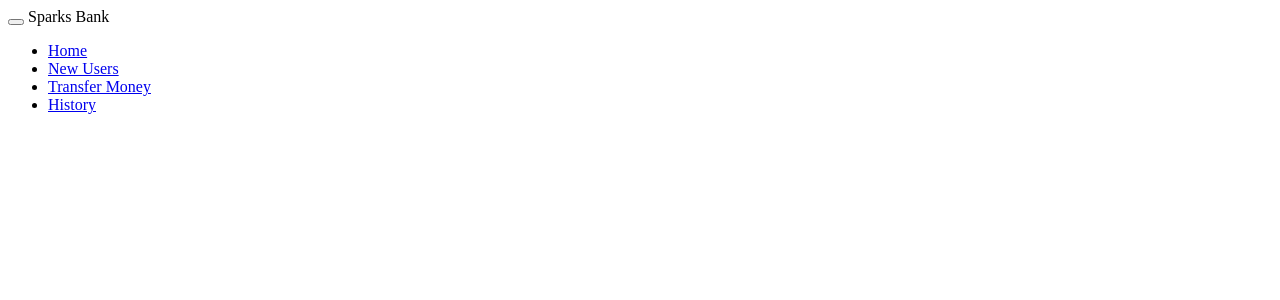
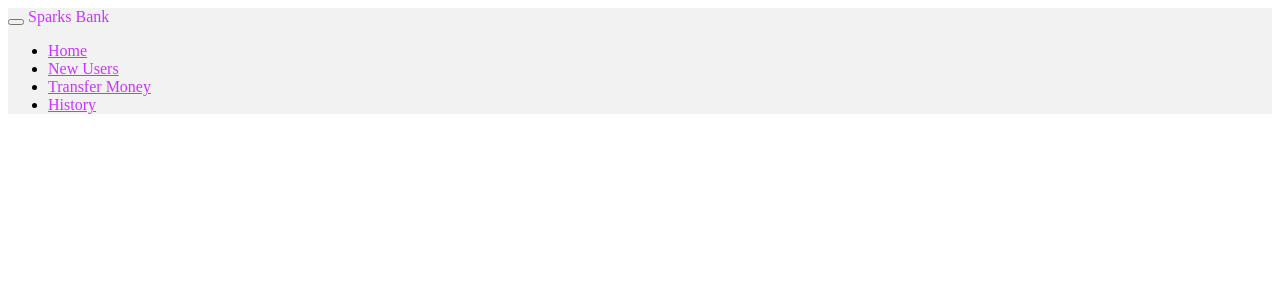
Before and after one commit to Vaishujawadwar/The-Sparks-Foundation-Banking-System, a PHP site: page /includes/header.php in a window 1280 px wide. Shown: the top 300 px of the page. Run offline with PHP 8.4, Linux system fonts and the light colour scheme.

Commit message:
Update header.php

```diff
--- a/sparks/includes/header.php
+++ b/sparks/includes/header.php
@@ -1,4 +1,4 @@
-<nav class="navbar navbar-fixed-top navbar-inverse">
+<nav class="navbar navbar-fixed-top " style="background-color:#f2f2f2;">
 <div class="container">
 <div class="navbar-header">
 <button class="navbar-toggle" data-toggle="collapse" data-target="#mynavbar">
@@ -6,14 +6,14 @@
 <span class="icon-bar"></span>
 <span class="icon-bar"></span>
 </button>
-<a class="navbar-brand">Sparks Bank</a>
+<a class="navbar-brand" style="color: #cc33ff;">Sparks Bank</a>
 </div>
 <div class="collapse navbar-collapse" id="mynavbar">
-<ul class="nav navbar-nav navbar-right">
-<li><a href = "index.php"><span class = "glyphicon glyphicon-home"></span> Home</a></li>
-<li><a href="user.php"><span class="glyphicon glyphicon-user"></span> New Users</a></li>
-<li><a href="transaction.php"><span class="glyphicon glyphicon-transfer"></span> Transfer Money</a></li>
-<li><a href="history.php"><span class="glyphicon glyphicon-inbox"></span> History</a></li>
+<ul class="nav navbar-nav navbar-right" >
+<li><a href = "index.php" style="color: #cc33ff;"><span class = "glyphicon glyphicon-home"></span> Home</a></li>
+<li><a href="user.php" style="color: #cc33ff;"><span class="glyphicon glyphicon-user"></span> New Users</a></li>
+<li><a href="transaction.php" style="color: #cc33ff;"><span class="glyphicon glyphicon-transfer"></span> Transfer Money</a></li>
+<li><a href="history.php" style="color: #cc33ff;"><span class="glyphicon glyphicon-inbox"></span> History</a></li>
 </ul>
 </div>
 </div>
```
